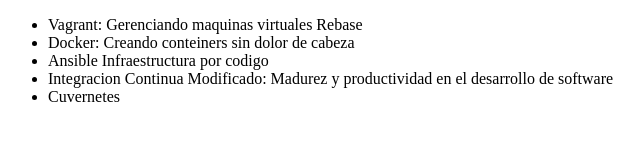
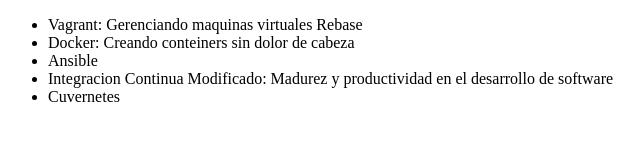
Before and after one commit to OswaldoChino/alura-git, a plain HTML site: page index.html in a window 1280 px wide. Shown: the whole page, without its empty margins (0-644 px from the left). Drawn offline with Linux system fonts and the light colour scheme.

Commit message:
Revert "Cambiando el nombre del curso de Ansible"
This reverts commit 3b3f1ae586a52409315e6608e5517bb269b8fc86.

```diff
--- a/index.html
+++ b/index.html
@@ -10,7 +10,7 @@
     <ul>
         <li>Vagrant: Gerenciando maquinas virtuales Rebase</li>
         <li>Docker: Creando conteiners sin dolor de cabeza</li>
-        <li>Ansible Infraestructura por codigo</li>
+        <li>Ansible</li>
         <li>Integracion Continua Modificado: Madurez y productividad en el desarrollo de software</li>
         <li>Cuvernetes</li>
 
```
